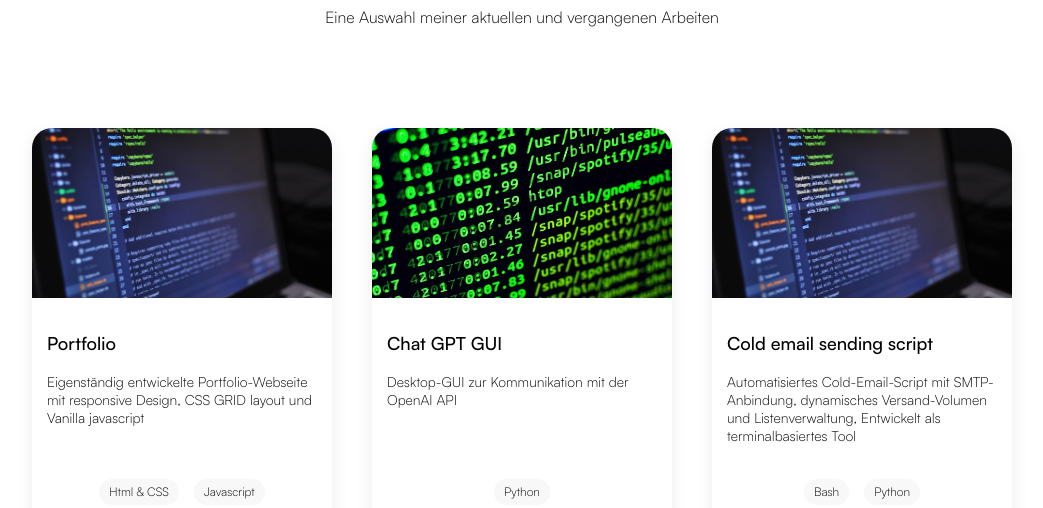
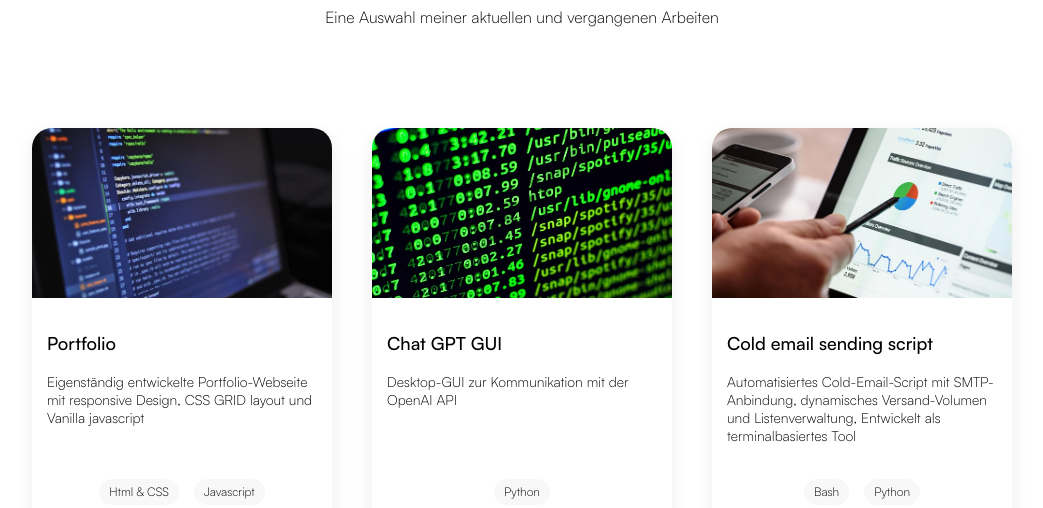
Before and after one commit to gabi0dev/portfolio, a plain HTML site: page index.html in a window 1280 px wide. Shown: the part 2480-2988 px from the top of the page, without its empty margins (118-1161 px from the left). Drawn offline with Linux system fonts and the light colour scheme.

Commit message:
Update index.html

```diff
--- a/index.html
+++ b/index.html
@@ -320,7 +320,7 @@
             <article class="projekt-card">
 
 
-                <img class="projekt-img" src="pic/platzhalter.jpg" alt="bild">
+                <img class="projekt-img" src="pic/coldemail.jpg" alt="bild">
 
 
 
```
